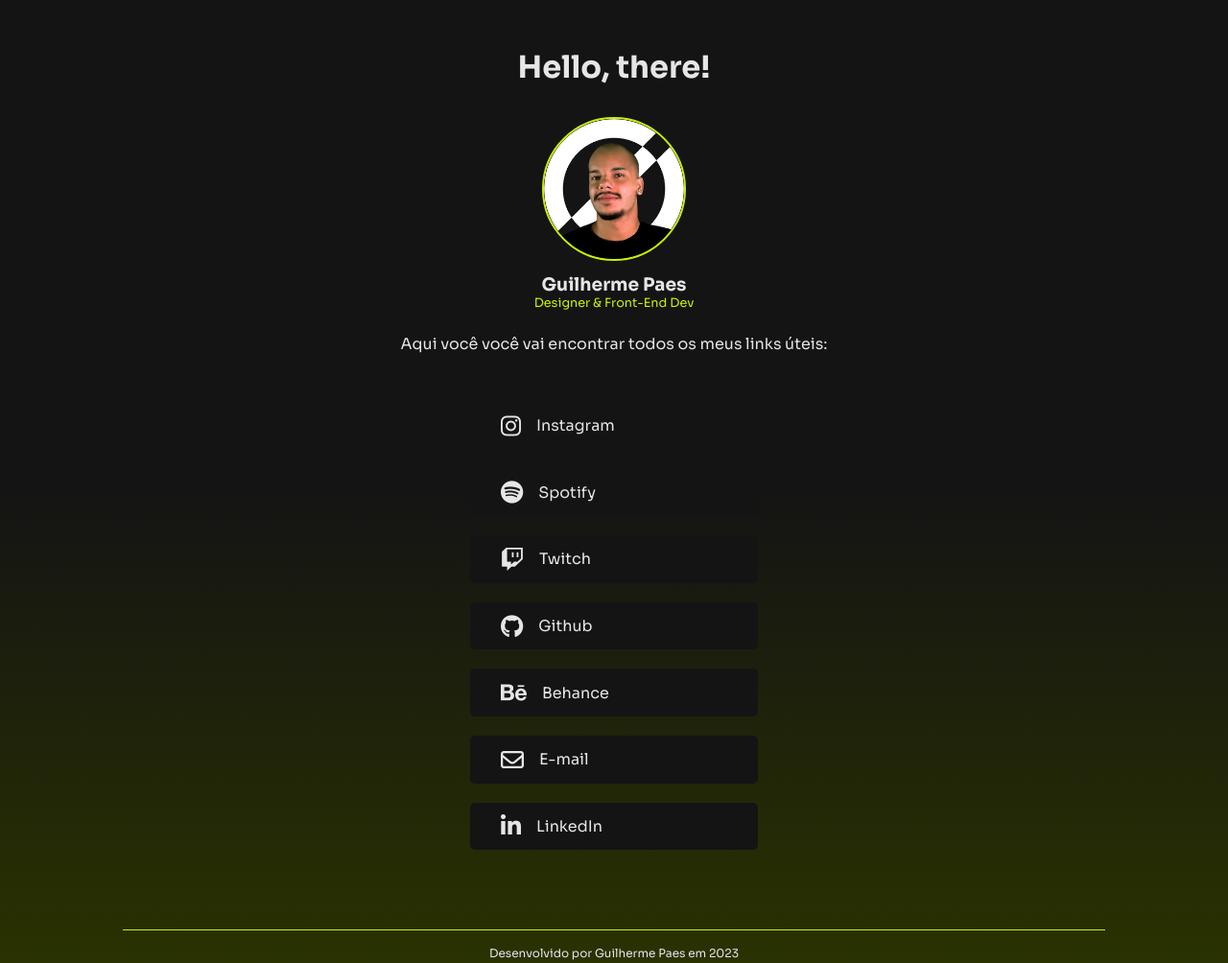
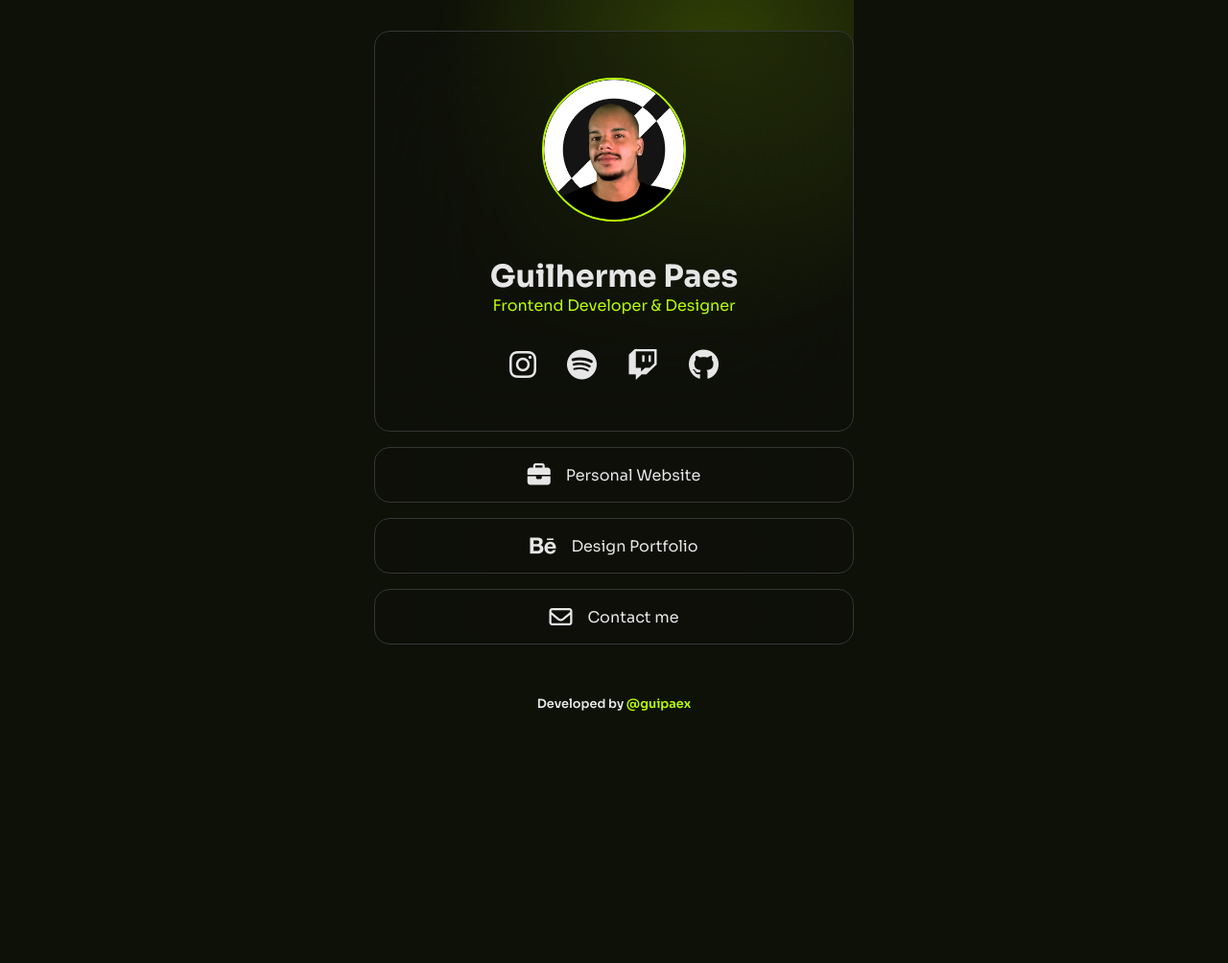
Before and after one commit to guipaex/My-Links, a plain HTML site: page index.html in a window 1280 px wide. Shown: the whole page at 96% size. After the commit the page ends 800 px from the top, so only its background shows below. Drawn offline with Linux system fonts and the light colour scheme.

Commit message:
style: styles and add animations

```diff
--- a/index.html
+++ b/index.html
@@ -5,34 +5,33 @@
     <meta name="viewport" content="width=device-width, initial-scale=1.0">
     <link rel="stylesheet" href="styles/index.css">
     <script src="https://kit.fontawesome.com/faa48d8212.js" crossorigin="anonymous"></script>
-    <title>Guilherme Paes</title>
+    <title>My Links</title>
 </head>
 
 <body>
-    <div class="presentation">
-        <h1>Hello, there!</h1>
+    <div class="card">
         <img class="picture" src="img/photo.png">
-        <h3 class="name">Guilherme Paes</h3>
-        <p class="jobTitle">Designer & Front-End Dev</p>
-        <p class="bio">Aqui você você vai encontrar todos os meus links úteis:</p>
+        <h1 class="name">Guilherme Paes</h1>
+        <p class="subTitle">Frontend Developer & Designer</p>
+        <ul class="social">
+            <li><a href="https://www.instagram.com/guipaex/" class="icon"><i class="fa-brands fa-instagram"></i></a></li>
+            <li><a href="https://open.spotify.com/user/12158497830?si=6383de7a6d5743b4" class="icon"><i class="fa-brands fa-spotify"></i></a></li>
+            <li><a href="https://www.twitch.tv/guipaex" class="icon"><i class="fa-brands fa-twitch"></i></a></li>
+            <li><a href="https://github.com/guipaex" class="icon"><i class="fa-brands fa-github"></i></a></li>
+        </ul>
     </div>
-    <div class="card">
-        <ul class="links">
-            <li><a href="https://www.instagram.com/guipaex/" class="button"><i class="fa-brands fa-instagram btnIcon"></i>Instagram</a></li>
-            <li><a href="https://open.spotify.com/user/12158497830?si=6383de7a6d5743b4" class="button"><i class="fa-brands fa-spotify btnIcon"></i>Spotify</a></li>
-            <li><a href="https://www.twitch.tv/guipaex" class="button"><i class="fa-brands fa-twitch btnIcon"></i>Twitch</a></li>
-            <li><a href="https://github.com/guipaex" class="button"><i class="fa-brands fa-github btnIcon"></i>Github</a></li>
-            <li><a href="https://www.behance.net/guilhermepaes" class="button"><i class="fa-brands fa-behance btnIcon"></i>Behance</a></li>
-            <!--<li><a href="#" class="button"><i class="fa-regular fa-briefcase btnIcon"></i>Website</a></li>-->
-            <li><a href="mailto:guipaex@gmail.com" class="button"><i class="fa-regular fa-envelope btnIcon"></i>E-mail</a></li>
-            <li><a href="https://www.linkedin.com/in/guilhermepaes/" class="button"><i class="fa-brands fa-linkedin-in btnIcon"></i>LinkedIn</a></li>
+    <ul class="links">
+        <li class="link"><a href="https://guipaes.com"><i class="fa-solid fa-briefcase icon"></i>Personal Website</a></li>
+        <li class="link"><a href="https://www.behance.net/guilhermepaes"><i class="fa-brands fa-behance  icon"></i>Design Portfolio</a></li>
+        <li class="link"><a href="mailto:guipaex@gmail.com"><i class="fa-regular fa-envelope  icon"></i>Contact me</a></li>
+    </ul>
 
-        </ul>
-
+    <footer>
+        <p>Developed by <a href="https://github.com/guipaex">@guipaex</a></p>
+    </footer>
+    <div class="animatedBG">
+        <span class="circle"></span>
+        <span class="second_circle"></span>
     </div>
-    <footer>
-       <p> Desenvolvido por Guilherme Paes em 2023 </p>
-    </footer>
 </body>
-
 </html>
--- a/styles/index.css
+++ b/styles/index.css
@@ -1,80 +1,123 @@
 @import url('https://fonts.googleapis.com/css2?family=Sora:wght@400;500;600;700;800&display=swap');
 :root{
-    --night: #141414;
+    --night: #1E1E1E;
+    --darkLime:#0E1108;
     --platinum: #E6E6E6;
-    --lime: #c8f500;
+    --lime: #bAff00;
+    --maxWidth: 500px;
+    --glassBG: rgba(15,15,15, .3);
+    --glassBlur: blur(5rem);
 }
-
 *{
     font-family:'Sora', 'sans-serif';
     margin: 0;    padding: 0;
     list-style: none;
     text-decoration: none;
     box-sizing: border-box;
-    scroll-behavior: smooth;
 }
-
 body{
-    height: 100%;
-    background: linear-gradient(180deg, rgba(20,20,20,1) 50%, rgba(42,51,0,1) 100%);
+    display: flex;
+    flex-direction: column;
+    background-color: var(--darkLime);
+    height: fit-content;
 }
-.presentation{
+.card, .links{
+    width: 80vw;
+    max-width: var(--maxWidth);
+    margin: auto;
+    text-align: center;
+}
+.card{
+    margin-top: 2rem;
+    padding: 1rem;
+    border-radius: 1rem ;
+    background-color: var(--glassBG);
+    backdrop-filter: var(--glassBlur);
+    border: solid 1px rgb(53, 53, 53);
+}
+.picture{
+    margin: 2rem auto;
+    width: 150px;
+    border: solid 2px var(--lime);
+    border-radius: 50%;
+}
+.name{
     color: var(--platinum);
-    width: 80%;
-    text-align: center;
-    margin: 50px auto;
+    font-size: 2rem;
 }
-.jobTitle{
-    font-size: .8rem;
+.subTitle{
+    font-size: 1rem;
     font-weight: 400;
     color: var(--lime);
 }
-.picture{
-    width: 150px;
-    margin: 2rem auto .5rem auto;
-    border: solid 2px var(--lime);
-    border-radius: 50%;
+.social{
+    display: flex;
+    justify-content: center;
+    gap: 2rem;
+    margin: 2rem auto;
 }
-.bio{
-    width: 75%;
-    margin:1.5rem auto;
+.icon{
+    color: var(--platinum);
+    font-size: 2rem;
 }
-.card{
-    height: 500px;
+.link .icon {
+    margin-right: 1rem;
+    /* background-color: blue; */
+    font-size: 1.5rem;
 }
-.button{
-    width: 50%;
-    max-width: 300px;
-    padding: .8rem 1rem;
-    margin: 1.25rem auto;
-    text-align: center;
+.link a {
+    padding: 1rem;
+    margin: 1rem auto;
+    font-size: 1rem;
+    color: var(--platinum);
     display: flex;
     align-items: center;
-    border-radius: 5px;
+    justify-content: center;
+    border-radius: 1rem;
+    background-color: var(--glassBG);
+    backdrop-filter: var(--glassBlur);
+    border: solid 1px rgb(53, 53, 53);
+}
+footer{
+    width: 80vw;
+    max-width: var(--maxWidth);
+    margin: 2rem auto auto auto;
+    padding: .5rem;
+    border-radius: .5rem;
     color: var(--platinum);
-    background-color: var(--night);
-    transition: 300ms;
-}
-.button:hover{
-    transform: scale(1.1);
-    border: 0.2px solid var(--platinum);
-}
-.button:hover .btnIcon{
+    text-align: center;
+    font-size: .8rem;
+    font-weight: 600;
+    line-height: 100%;
+}footer a {
     color: var(--lime);
 }
-.btnIcon{
-    margin: auto 1rem;
-    font-size: 1.5rem;
+
+.animatedBG{
+    max-width: var(--maxWidth);
+    position: absolute;
+    top:0;
+    margin: auto;
+    left: 0;
+    right: 0;
+    height: 100%;
+    z-index: -100;
+    overflow: hidden;
+}
+.circle{
+    position: absolute;
+    content:'';
+    width: 600px;
+    height: 600px;
+    border-radius: 100%;
+    background: radial-gradient( rgba(192, 255, 0, 0.2) 0%, transparent 70%);
+    animation: floatAnimation 30s infinite ease-in-out;
+
 }
 
-footer{
-    margin: 50px auto 0 auto;
-    width: 80%;
-    border-top: var(--lime) 1px solid;
-}
-footer p {
-    font-size: .75rem;
-    text-align: center;
-    color: var(--platinum);
-    margin: 1rem auto;
-}
+@keyframes floatAnimation {
+    0%, 100% { transform: translate(20vw, -50vh); }
+    25% { transform: translate(0vw, -25vh); }
+    50% { transform: translate(-80vw, 50vh); }
+    75% { transform: translate(60vw, 25vh); }
+  }
```
Also changed, not shown: img/logo.svg (added).
